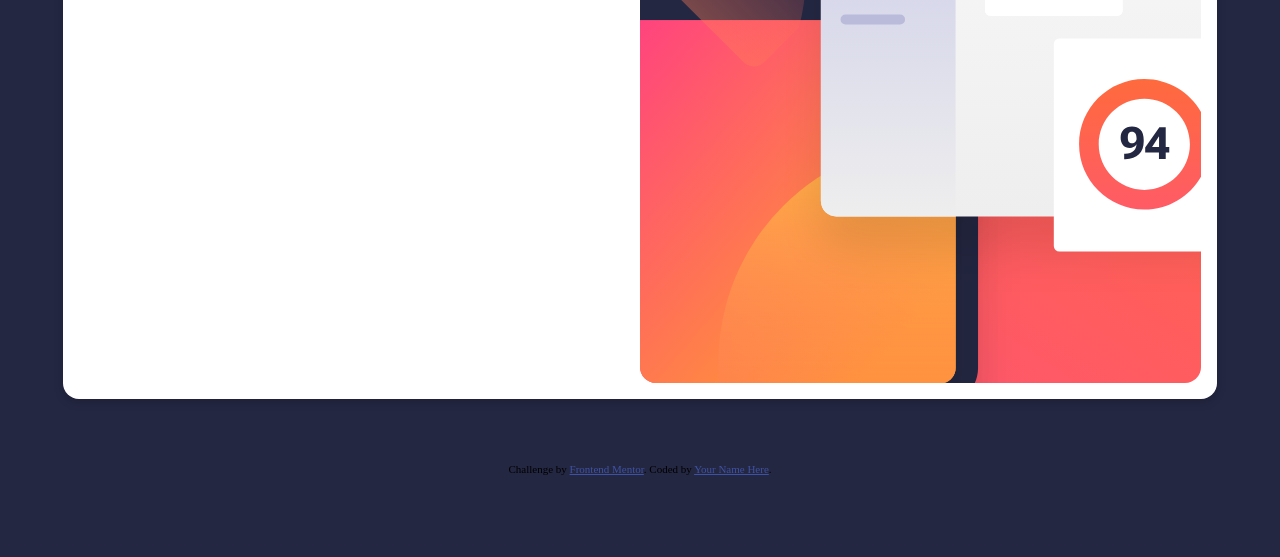
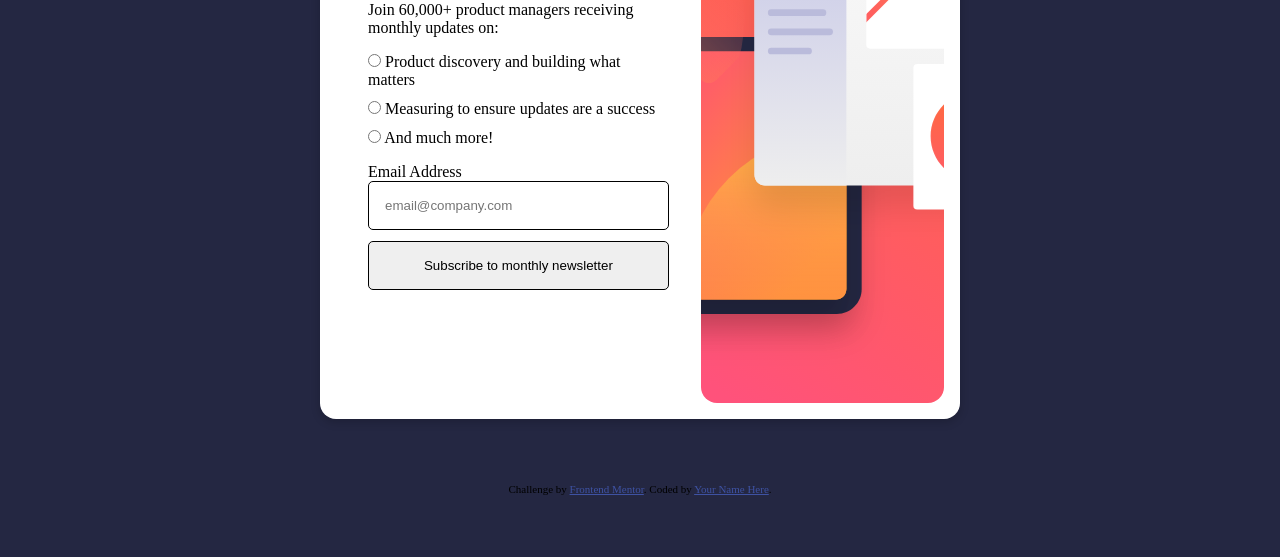
Before and after one commit to Erick384/Newsletter-sign-up-form, a plain HTML site: page index.html in a window 1280 px wide. Shown: the part 243-800 px from the top of the page. Drawn offline with Linux system fonts and the light colour scheme.

Commit message:
Uploading Newsletter-SignUp-Form commits

```diff
--- a/index.html
+++ b/index.html
@@ -1,45 +1,73 @@
 <!DOCTYPE html>
 <html lang="en">
   <head>
-  <meta charset="UTF-8">
-  <meta name="viewport" content="width=device-width, initial-scale=1.0"> <!-- displays site properly based on user's device -->
+    <meta charset="UTF-8" />
+    <meta name="viewport" content="width=device-width, initial-scale=1.0" />
+    <!-- displays site properly based on user's device -->
 
-  <link rel="icon" type="image/png" sizes="32x32" href="./assets/images/favicon-32x32.png">
+    <link
+      rel="icon"
+      type="image/png"
+      sizes="32x32"
+      href="./assets/images/favicon-32x32.png"
+    />
 
-  <title>Frontend Mentor | Newsletter sign-up form with success message</title>
-  <link rel="stylesheet" href="style.css">
+    <title>
+      Frontend Mentor | Newsletter sign-up form with success message
+    </title>
+    <link rel="stylesheet" href="style.css" />
 
     <!-- Feel free to remove these styles or customise in your own stylesheet 👍 -->
     <style>
-    .attribution { font-size: 11px; text-align: center; }
-    .attribution a { color: hsl(228, 45%, 44%); }
+      .attribution {
+        font-size: 11px;
+        text-align: center;
+      }
+      .attribution a {
+        color: hsl(228, 45%, 44%);
+      }
     </style>
   </head>
   <body>
     <div class="container">
       <div class="left">
-      <h2>Stay updated!</h2>
+        <div class="header">
+          <h1>Stay updated!</h1>
+        </div>
+
         <div>
           <p>Join 60,000+ product managers receiving monthly updates on:</p>
-        <li>
-          <input type="radio" name="" id="">
-        </li>
         </div>
-  <!-- Sign-up form start -->
+
+        <div class="select">
+          <div>
+            <input type="radio" name="" id="" />
+            <span> Product discovery and building what matters </span>
+          </div>
+
+          <div>
+            <input type="radio" name="" id="" />
+            <span> Measuring to ensure updates are a success </span>
+          </div>
+
+          <div>
+            <input type="radio" name="" id="" />
+            <span> And much more! </span>
+          </div>
+        </div>
 
 
+        <div class="subscribe">
+          <div class="email">
+            <label for="email">Email Address</label>
+            <input type="email" name="email" id="emails" placeholder="email@company.com" required>
+          </div>
 
+          <div class="button">
+            <button>Subscribe to monthly newsletter</button>
+          </div>
+        </div>
 
-  Product discovery and building what matters
-  Measuring to ensure updates are a success
-  And much more!
-
-  Email address
-  email@company.com
-
-  Subscribe to monthly newsletter
-
-  <!-- Sign-up form end -->
 
         <!-- Success message start -->
 
@@ -51,14 +79,15 @@
   Dismiss message -->
 
         <!-- Success message end -->
-
       </div>
       <div class="right"></div>
     </div>
 
     <div class="attribution">
-    Challenge by <a href="https://www.frontendmentor.io?ref=challenge" target="_blank">Frontend Mentor</a>.
-    Coded by <a href="#">Your Name Here</a>.
+      Challenge by
+      <a href="https://www.frontendmentor.io?ref=challenge" target="_blank"
+        >Frontend Mentor</a
+      >. Coded by <a href="#">Your Name Here</a>.
     </div>
     <script src="./script.js"></script>
   </body>
--- a/style.css
+++ b/style.css
@@ -16,15 +16,44 @@ body{
     box-shadow: 0 3px 10px rgb(0 0 0 / 0.2);
     padding: 1rem;
     display: flex;
-    height: 70vh;
+    height: 75vh;
+    width: 50%;
     background-color: hsl(0, 0%, 100%);
     border-radius: 1rem;
 }
-.left , .right{
-    width: 50%;
+.left{
+    display: flex;
+    flex-direction: column;
+    gap: 1rem;
+    justify-content: center;
+    width: 60%;
+    padding: 2rem;
 }
-.left{
-
+.select{
+    display: flex;
+    gap: .7rem;
+    flex-direction: column;
+}
+.subscribe{
+    display: flex;
+    flex-direction: column;
+    gap: .7rem;
+}
+.email{
+    display: flex;
+    flex-direction: column;
+}
+#emails{
+    display: flex;
+    border-radius: 5px;
+    padding: 1rem;
+    border: 1px solid black;
+}
+.button button{
+    padding: 1rem;
+    border-radius: 5px;
+    width: 100%;
+    border: 1px solid black;
 
 }
 .right{
@@ -33,4 +62,5 @@ body{
     background-repeat: no-repeat;
     background-size: cover;
     border-radius: 1rem;
+    width: 40%;
 }
```
Lines whose indentation alone changed are shown as unchanged.
